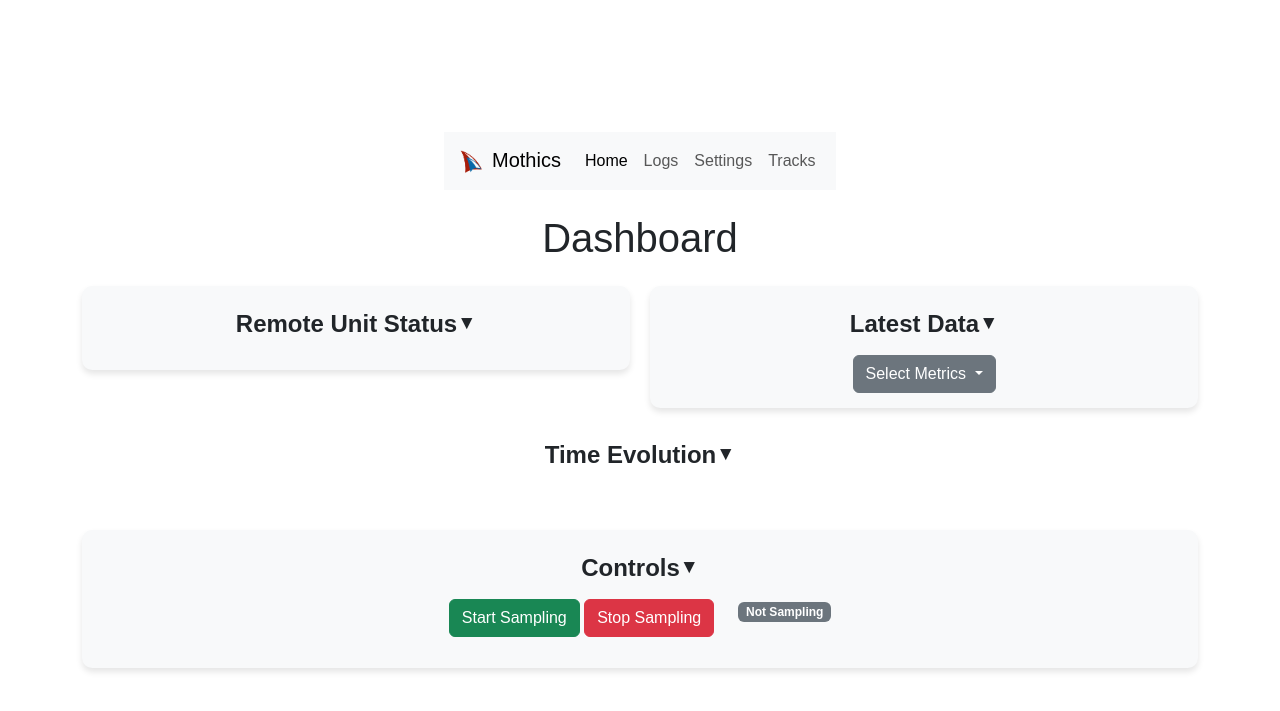
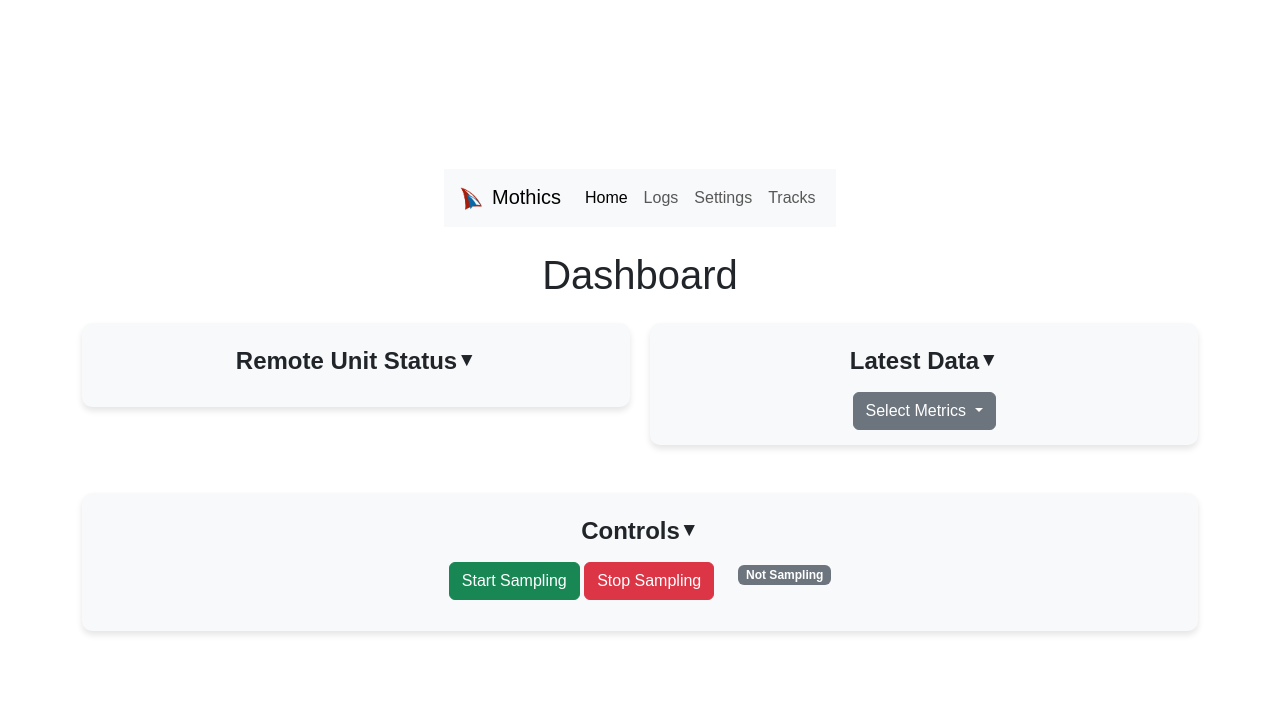
Before and after one commit to Audace-Sailing-Team/mothics, a Python web app: template mothics/templates/index.html in a window 1280 px wide. Shown: the top 711 px of the page. Run offline with Jinja, Linux system fonts and the light colour scheme; the template is opened without the code that fills it, so the values that code supplies are empty; some libraries are stand-ins or nearby versions.

Commit message:
Fix static plot collapse

```diff
--- a/mothics/templates/index.html
+++ b/mothics/templates/index.html
@@ -89,13 +89,9 @@
     </div>
 
     <!-- Time Evolution -->
-    <div class="plot-container my-4">
-      <div class="toggle-header" data-bs-toggle="collapse" data-bs-target="#plot-container"> Time Evolution <span class="arrow">&#9660;</span>
-      </div>
-      <div id="plot-container" class="collapse show">
+    <div class="plot-container my-4" id="plot-container">
         {{ script | safe }}
         {{ div | safe }}
-      </div>
     </div>
 
     <!-- Sampling Control Buttons and Indicator -->
```
